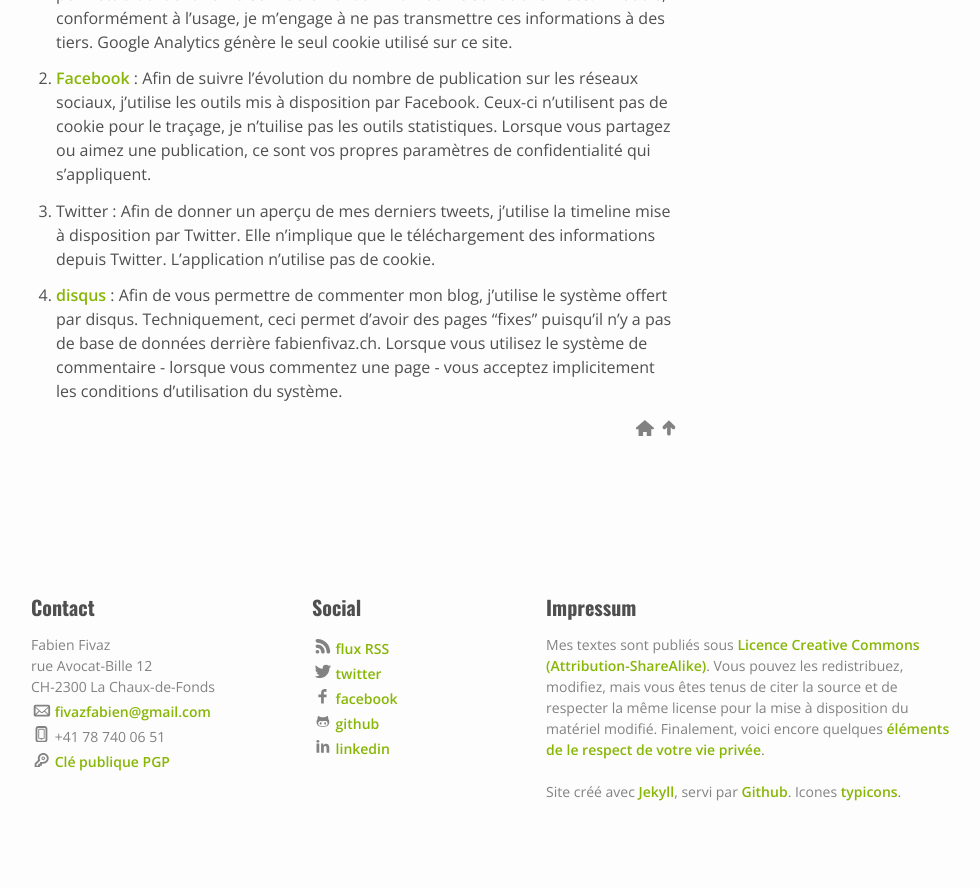
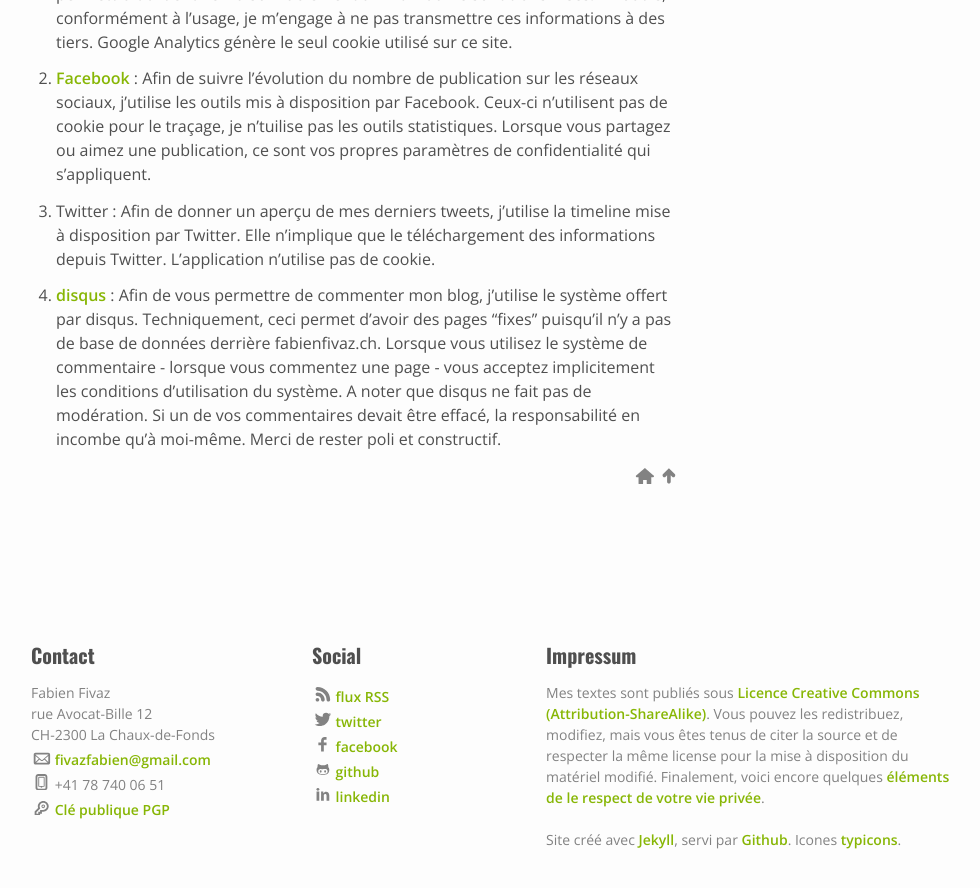
Before and after one commit to ffivaz/ffivaz.github.io, a Jekyll site: the page built from impressum.md, in a window 1280 px wide and 900 px high, scrolled down 699 px. Shown: the top 888 px of the window, without its empty margins (19-999 px from the left). Built offline with Jekyll 4.4.1, drawn with Linux system fonts in a browser that asks for light colours; nearby versions of some CDN libraries; before the commit the page ends 1551 px from its top, so only the background shows below that.

Commit message:
Impressum

```diff
--- a/impressum.md
+++ b/impressum.md
@@ -27,3 +27,4 @@
 
 4. [disqus](https://help.disqus.com/customer/portal/articles/466259-privacy-policy "Paramètre de confidentialité disqus") : Afin de vous permettre de commenter mon blog, j'utilise le système offert par disqus. Techniquement, ceci permet d'avoir des pages "fixes" puisqu'il n'y a pas de base de
 données derrière fabienfivaz.ch. Lorsque vous utilisez le système de commentaire - lorsque vous commentez une page - vous acceptez implicitement les conditions d'utilisation du système.
+A noter que disqus ne fait pas de modération. Si un de vos commentaires devait être effacé, la responsabilité en incombe qu'à moi-même. Merci de rester poli et constructif.
```
